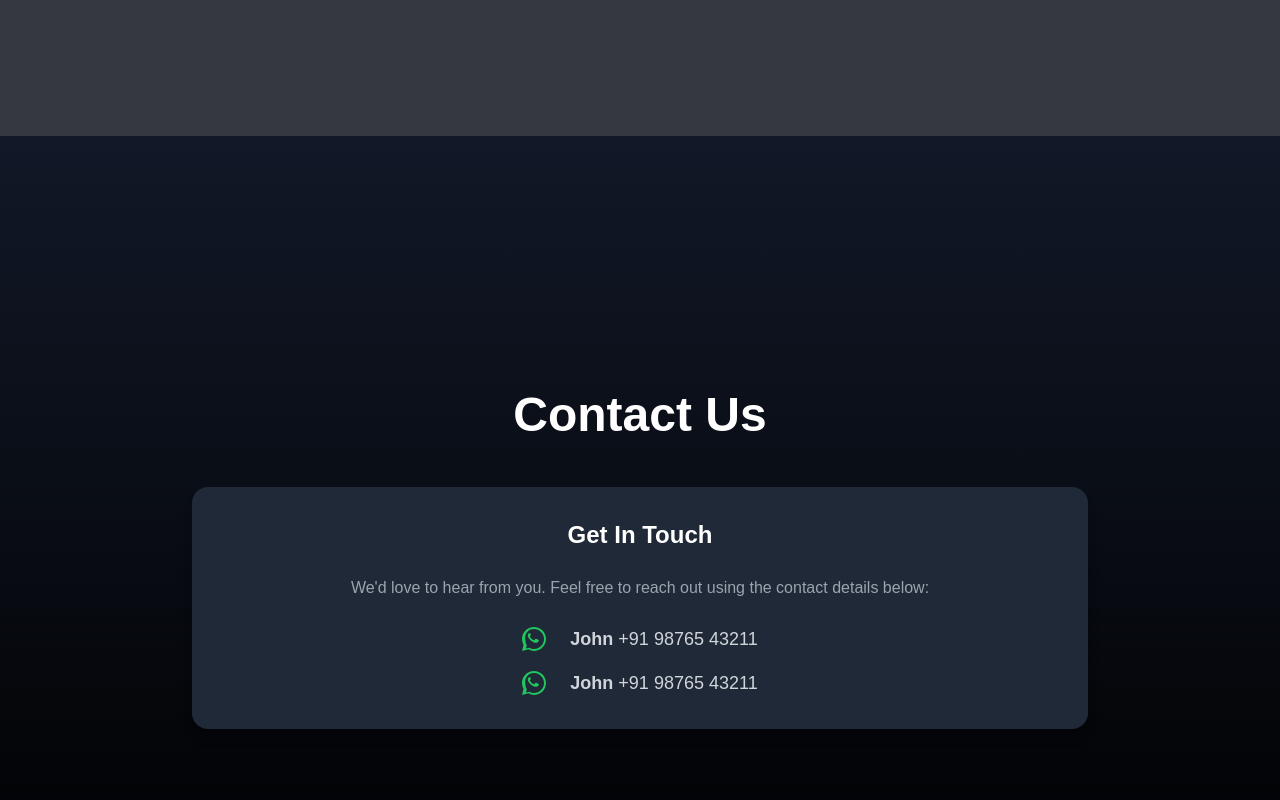
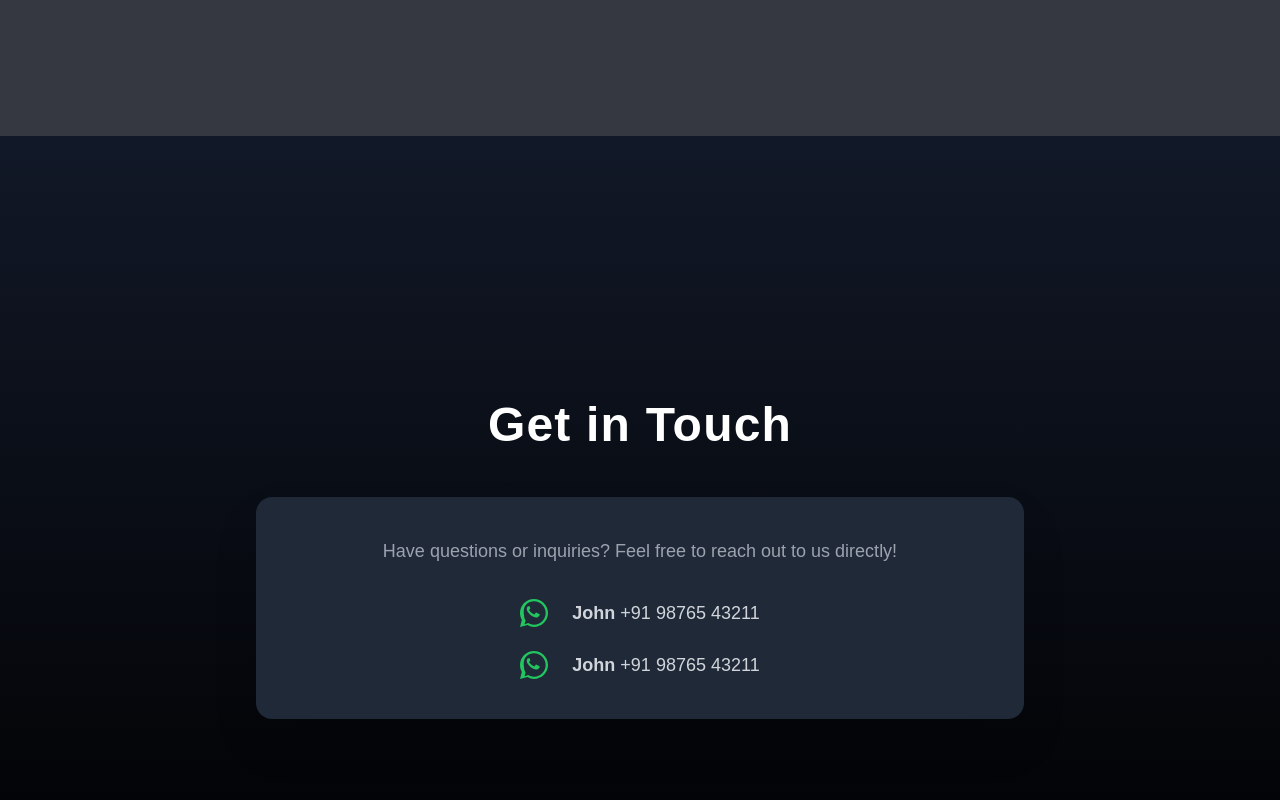
Before and after one commit to Noooobx/terranis, a React (Vite) app: page / in a window 1280 px wide. Shown: the part 2660-3460 px from the top of the page. Built offline with nearby package versions, Linux system fonts and the light colour scheme; a web font is replaced by a local one.

Commit message:
contact section update and animation speed reduce

```diff
--- a/src/components/Events.jsx
+++ b/src/components/Events.jsx
@@ -60,7 +60,7 @@ const Events = () => {
         <motion.h2
           initial={{ opacity: 0, y: 20 }}
           animate={isInView ? { opacity: 1, y: 0 } : {}}
-          transition={{ duration: 1 }}
+          transition={{ duration: 0.5 }}
           className="text-3xl md:text-5xl font-bold text-center mb-12"
         >
           Upcoming Events
@@ -78,7 +78,7 @@ const Events = () => {
               key={index}
               initial={{ opacity: 0, y: 30 }}
               animate={isInView ? { opacity: 1, y: 0 } : {}}
-              transition={{ duration: 0.8, delay: index * 0.1 }}
+              transition={{ duration: 0.5 , delay: index * 0.1 }}
               className="my-32"
             >
               <h3 className="text-2xl flex items-center justify-center md:text-3xl font-semibold text-indigo-400 mb-6">
@@ -95,7 +95,7 @@ const Events = () => {
                 <motion.div
                   initial={{ opacity: 0 }}
                   animate={isInView ? { opacity: 1 } : {}}
-                  transition={{ duration: 1, delay: 0.2 }}
+                  transition={{ duration:0.5 , delay: 0.2 }}
                   className="flex justify-center mt-6"
                 >
                   <button
--- a/src/components/Homepage.jsx
+++ b/src/components/Homepage.jsx
@@ -36,60 +36,43 @@ const Homepage = () => {
       {/* Contact Section */}
       <section
         id="contact"
-        className="py-16 bg-gradient-to-b h-screen from-gray-900 to-black text-white flex items-center justify-center"
+        className="py-20 bg-gradient-to-b h-screen from-gray-900 to-black text-white flex items-center justify-center"
       >
-        <div className="max-w-7xl w-full mt-12 px-6">
-          <h2 className="text-4xl md:text-5xl font-bold text-center mb-12">
-            Contact Us
+        <div className="max-w-6xl w-full mt-12 px-8">
+          <h2 className="text-4xl md:text-5xl font-extrabold text-center mb-12 tracking-wide">
+            Get in Touch
           </h2>
 
-          <div className="bg-gray-800  p-8 rounded-2xl shadow-lg max-w-4xl mx-auto">
-            <h3 className="text-2xl text-center font-bold mb-6">
-              Get In Touch
-            </h3>
-            <p className="text-gray-400 text-center  mb-6 leading-relaxed">
-              We'd love to hear from you. Feel free to reach out using the
-              contact details below:
+          <div className="bg-gray-800 p-10 rounded-2xl shadow-2xl max-w-3xl mx-auto">
+
+            <p className="text-gray-400 text-center mb-8 leading-relaxed text-lg">
+              Have questions or inquiries? Feel free to reach out to us
+              directly!
             </p>
 
-            <div className="space-y-4 flex flex-col items-center">
-              {/* WhatsApp Contact */}
+            <div className="space-y-6 flex flex-col items-center">
+              {[...Array(2)].map((_, index) => (
                 <a
+                  key={index}
                   href="https://wa.me/919876543211"
                   target="_blank"
                   rel="noopener noreferrer"
-                className="flex items-center text-gray-300 text-lg hover:text-green-400 transition duration-300"
+                  className="flex items-center text-gray-300 text-lg hover:text-green-400 transition duration-300 transform hover:scale-105"
                 >
                   <svg
                     xmlns="http://www.w3.org/2000/svg"
-                  className="h-6 w-6 text-green-500 mr-3"
+                    className="h-7 w-7 text-green-500 mr-4"
                     fill="currentColor"
                     viewBox="0 0 24 24"
                   >
                     <path d="M12.01 2c5.502 0 9.99 4.486 9.99 9.99 0 5.515-4.46 10.01-9.99 10.01-1.719 0-3.383-.458-4.822-1.33l-3.254.877.887-3.193c-.851-1.421-1.36-3.047-1.36-4.734C2 6.486 6.486 2 12.01 2zm0-2C5.381 0 0 5.375 0 11.99c0 2.063.547 4.078 1.58 5.85L.02 24l6.465-1.742A11.954 11.954 0 0012.01 24c6.63 0 12-5.375 12-11.99C24 5.375 18.63 0 12.01 0zM8.393 6.526c-.17-.38-.356-.38-.583-.389h-.492c-.17 0-.442.063-.673.316-.231.253-.882.863-.882 2.104 0 1.241.903 2.44 1.029 2.606.126.165 1.75 2.788 4.31 3.9 2.56 1.112 2.99.747 3.531.7.541-.048 1.746-.711 1.99-1.4.244-.688.244-1.28.17-1.4-.073-.119-.27-.17-.562-.296-.292-.127-1.746-.865-2.02-.964-.275-.1-.476-.146-.677.146-.2.292-.777.964-.951 1.165-.174.201-.34.22-.633.073-.292-.147-1.233-.457-2.35-1.454-.868-.771-1.453-1.71-1.628-2.004-.174-.293-.018-.451.128-.598.131-.13.292-.34.44-.511.146-.172.195-.26.292-.437.097-.174.048-.316 0-.437-.048-.119-.424-1.06-.593-1.461z" />
                   </svg>
-                <span className="ml-3">
-                  <strong>John</strong> +91 98765 43211
+                  <span className="ml-2 text-lg font-medium">
+                    <strong className="">John</strong> +91 98765
+                    43211
                   </span>
                 </a>
-              <a
-                href="https://wa.me/919876543211"
-                target="_blank"
-                rel="noopener noreferrer"
-                className="flex items-center text-gray-300 text-lg hover:text-green-400 transition duration-300"
-              >
-                <svg
-                  xmlns="http://www.w3.org/2000/svg"
-                  className="h-6 w-6 text-green-500 mr-3"
-                  fill="currentColor"
-                  viewBox="0 0 24 24"
-                >
-                  <path d="M12.01 2c5.502 0 9.99 4.486 9.99 9.99 0 5.515-4.46 10.01-9.99 10.01-1.719 0-3.383-.458-4.822-1.33l-3.254.877.887-3.193c-.851-1.421-1.36-3.047-1.36-4.734C2 6.486 6.486 2 12.01 2zm0-2C5.381 0 0 5.375 0 11.99c0 2.063.547 4.078 1.58 5.85L.02 24l6.465-1.742A11.954 11.954 0 0012.01 24c6.63 0 12-5.375 12-11.99C24 5.375 18.63 0 12.01 0zM8.393 6.526c-.17-.38-.356-.38-.583-.389h-.492c-.17 0-.442.063-.673.316-.231.253-.882.863-.882 2.104 0 1.241.903 2.44 1.029 2.606.126.165 1.75 2.788 4.31 3.9 2.56 1.112 2.99.747 3.531.7.541-.048 1.746-.711 1.99-1.4.244-.688.244-1.28.17-1.4-.073-.119-.27-.17-.562-.296-.292-.127-1.746-.865-2.02-.964-.275-.1-.476-.146-.677.146-.2.292-.777.964-.951 1.165-.174.201-.34.22-.633.073-.292-.147-1.233-.457-2.35-1.454-.868-.771-1.453-1.71-1.628-2.004-.174-.293-.018-.451.128-.598.131-.13.292-.34.44-.511.146-.172.195-.26.292-.437.097-.174.048-.316 0-.437-.048-.119-.424-1.06-.593-1.461z" />
-                </svg>
-                <span className="ml-3">
-                  <strong>John</strong> +91 98765 43211
-                </span>
-              </a>
+              ))}
             </div>
           </div>
         </div>
```
Lines whose indentation alone changed are shown as unchanged.
